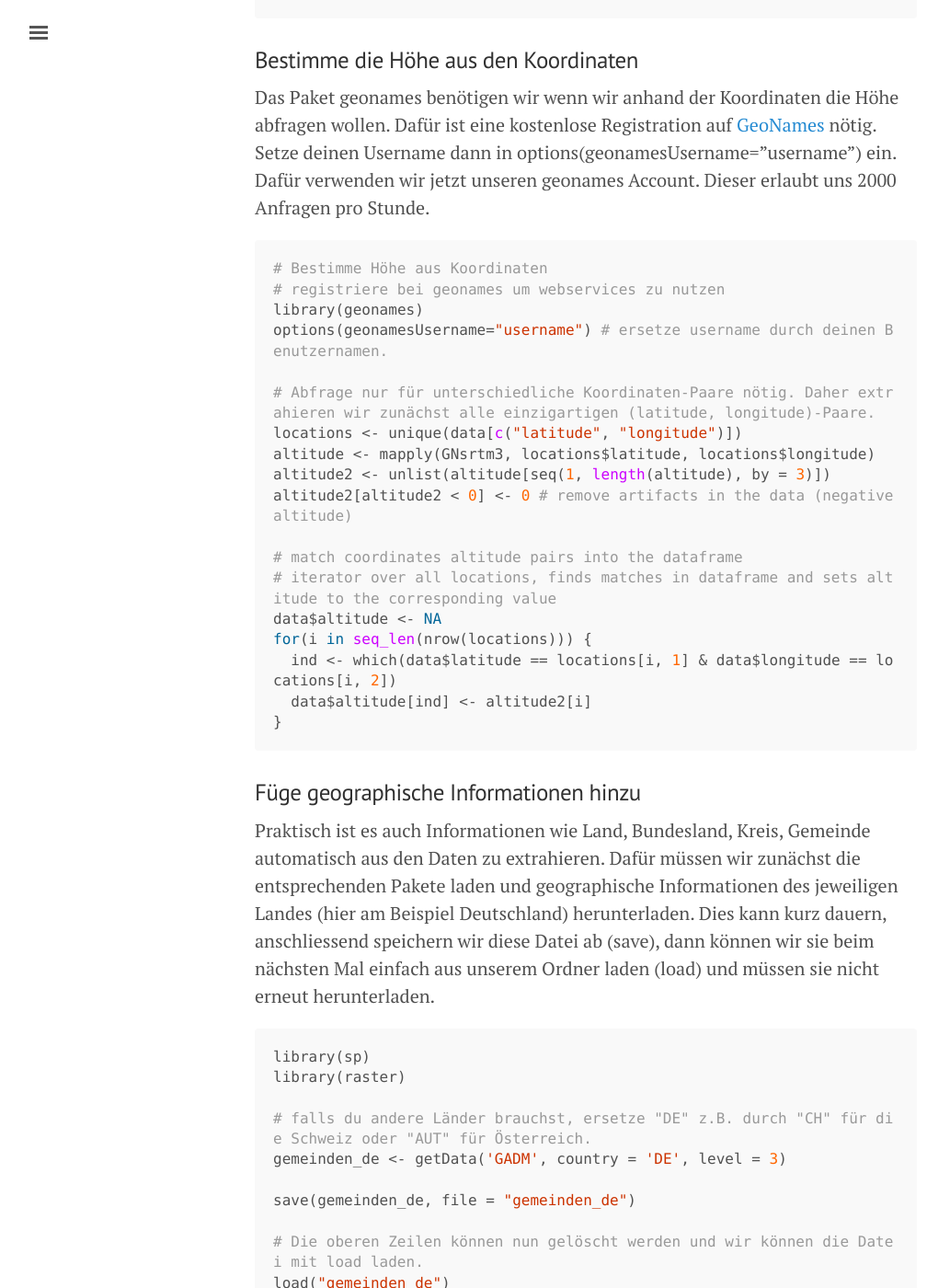
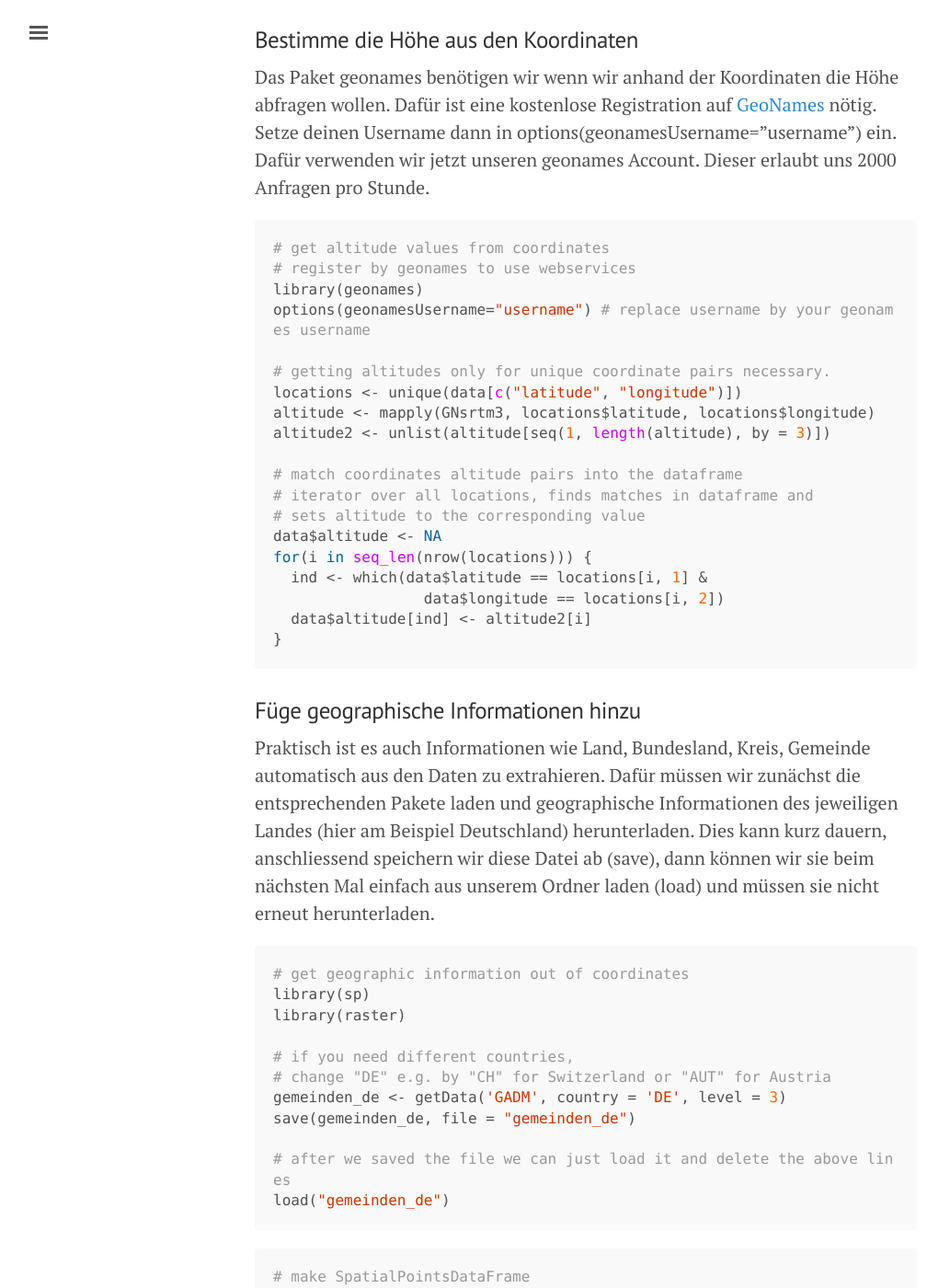
Before and after one commit to markdumke/Blog, a Jekyll site: the page built from _posts/2017-02-09-beobachtungen-visualisieren.md, in a window 1280 px wide and 1400 px high, scrolled down 2859 px. Shown: the whole window at 92% size, without its empty margins (3-1011 px from the left). Built offline with Jekyll 4.4.1, drawn with Linux system fonts in a browser that asks for light colours; comment, search, counter and statistics services are not loaded; some of the changed text lies outside the part shown.

Commit message:
updated r code

````diff
--- a/_posts/2017-02-09-beobachtungen-visualisieren.md
+++ b/_posts/2017-02-09-beobachtungen-visualisieren.md
@@ -7,7 +7,6 @@ tags: Visualisation Schmetterlingsdaten
 image: podalirius_karte.JPG
 comments: true
 ---
-
 
 Wissen teilen, auch für andere Leute vielleicht nützlich und interessant.
 Du hast eine Excel Tabelle mit Beobachtungsdaten, z.B. Schmetterlingsbeobachtungen, aber weisst nicht, wie du sie schön auf einer Karte darstellen kannst.
@@ -51,9 +50,8 @@ Diese sollten als Zahlen vorliegen, ein korrekter Längengrad ist z.B. longitude
 Falls die Koordinaten in einem anderen Format sind, müssen wir sie erst transformieren. Dafür könnte diese Helferfunktion nützlich sein:
 
 ```r
-# Koordinaten in richtiges Format bringen
-# Funktion extrahiert Koordinaten als Zahlen aus String
-# z.B. wird "11,069° E" zu 11.069
+# extract coordinates from string
+# e.g "11,069° E" will be 11.069
 extract_coordinates <- function(x) {
   coord <- gsub(x = x, pattern = "[A-Z]", replacement = "")
   coord <- gsub(x = coord, pattern = "° ", replacement = "")
@@ -61,7 +59,7 @@ extract_coordinates <- function(x) {
   as.numeric(coord)
 }
 
-# Koordinaten als Zahlen in Datensatz hinzufügen
+# add coordinates to data
 data$latitude <- extract_coordinates(data$latitude)
 data$longitude <- extract_coordinates(data$longitude)
 ```
@@ -79,14 +77,15 @@ Diese wandeln wir zunächst in ein sogenanntes date Object in R um und fragen da
 Dafür müssen wir das lubridate Paket laden.
 
 ```r
+# get date into the format "yyyy-mm-dd"
 library(lubridate)
 data$Datum2 <- dmy(data$Datum)
 data$Datum2 <- as.character(data$Datum2)
 
-# von Datum im Format "2009-07-04" zurück zu "04.07.2009"
+## from date format "yyyy-mm-dd" back to "dd.mm.yyyy"
 # data$Datum <- format(Datum2, "%d.%m.%Y")
 
-# get more information about dates
+# extract year, month, yday and mday out of date
 data$Jahr <- year(data$Datum2)
 data$Monat <- month(data$Datum2)
 data$yday <- yday(data$Datum2)
@@ -100,22 +99,23 @@ Dafür ist eine kostenlose Registration auf
 Dafür verwenden wir jetzt unseren geonames Account. Dieser erlaubt uns 2000 Anfragen pro Stunde.
 
 ```r
-# Bestimme Höhe aus Koordinaten
-# registriere bei geonames um webservices zu nutzen
+# get altitude values from coordinates
+# register by geonames to use webservices
 library(geonames)
-options(geonamesUsername="username") # ersetze username durch deinen Benutzernamen.
+options(geonamesUsername="username") # replace username by your geonames username
 
-# Abfrage nur für unterschiedliche Koordinaten-Paare nötig. Daher extrahieren wir zunächst alle einzigartigen (latitude, longitude)-Paare.
+# getting altitudes only for unique coordinate pairs necessary.
 locations <- unique(data[c("latitude", "longitude")])
 altitude <- mapply(GNsrtm3, locations$latitude, locations$longitude)
 altitude2 <- unlist(altitude[seq(1, length(altitude), by = 3)])
-altitude2[altitude2 < 0] <- 0 # remove artifacts in the data (negative altitude)
 
 # match coordinates altitude pairs into the dataframe
-# iterator over all locations, finds matches in dataframe and sets altitude to the corresponding value
+# iterator over all locations, finds matches in dataframe and
+# sets altitude to the corresponding value
 data$altitude <- NA
 for(i in seq_len(nrow(locations))) {
-  ind <- which(data$latitude == locations[i, 1] & data$longitude == locations[i, 2])
+  ind <- which(data$latitude == locations[i, 1] &
+                 data$longitude == locations[i, 2])
   data$altitude[ind] <- altitude2[i]
 }
 ```
@@ -124,29 +124,30 @@ for(i in seq_len(nrow(locations))) {
 Praktisch ist es auch Informationen wie Land, Bundesland, Kreis, Gemeinde automatisch aus den Daten zu extrahieren. Dafür müssen wir zunächst die entsprechenden Pakete laden und geographische Informationen des jeweiligen Landes (hier am Beispiel Deutschland) herunterladen. Dies kann kurz dauern, anschliessend speichern wir diese Datei ab (save), dann können wir sie beim nächsten Mal einfach aus unserem Ordner laden  (load) und müssen sie nicht erneut herunterladen.
 
 ```r
+# get geographic information out of coordinates
 library(sp)
 library(raster)
 
-# falls du andere Länder brauchst, ersetze "DE" z.B. durch "CH" für die Schweiz oder "AUT" für Österreich.
+# if you need different countries,
+# change "DE" e.g. by "CH" for Switzerland or "AUT" for Austria
 gemeinden_de <- getData('GADM', country = 'DE', level = 3)
-
 save(gemeinden_de, file = "gemeinden_de")
 
-# Die oberen Zeilen können nun gelöscht werden und wir können die Datei mit load laden.
+# after we saved the file we can just load it and delete the above lines
 load("gemeinden_de")
 ```
 
 
 ```r
+# make SpatialPointsDataFrame
 data_geo <- data
 coordinates(data_geo) <- c("longitude", "latitude")
 
 # use same lat/lon reference system
 proj4string(data_geo) <- "+proj=longlat +datum=WGS84 +no_defs +ellps=WGS84 +towgs84=0,0,0"
 
-# which Bundesland (if any) contains each sighting and
-# store the Bundesland name as an attribute of data
-
+# which Land/Bundesland/Kreis/Gemeinde (if any) contains each sighting and
+# store the the name as a column in data
 which_gemeinde <- over(data_geo, gemeinden_de)
 data$Land <- which_gemeinde$NAME_0
 data$Bundesland <- which_gemeinde$NAME_1
@@ -160,14 +161,9 @@ Endlich sind wir fertig und können den fertigen Datensatz abspeichern.
 write.csv2(data, "data_preprocessed.csv")
 ```
 
-
-
-Lese weiter in Teil 2 wie wir nun eine Shiny App mit diesen Daten bauen...
-
+Lese weiter in Teil 2 wie wir diese Daten nun mithilfe einer Shiny App visualisieren können (Link)
 
 [Shiny App](https://github.com/markdumke/lepivis)
 
-
-
 The code can be found here: [Github](https://github.com/markdumke/lepivis)
 {% include disqus.html %}
````
Also changed, not shown: other parts of _posts/2017-02-09-beobachtungen-visualisieren.md (+1 -1 lines).
